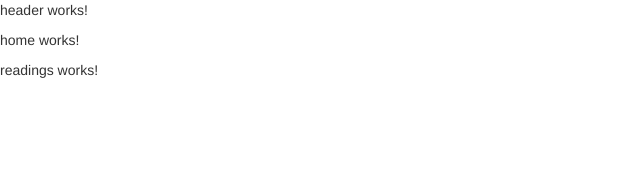
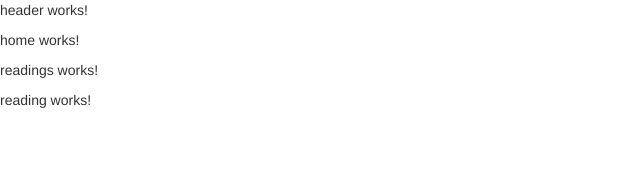
Before and after one commit to talor-hammond/diabebes-angular-ts, an Angular app: page / in a window 1280 px wide. Shown: the top 180 px of the page, without its empty margins (0-640 px from the left). Built offline with nearby package versions, Linux system fonts and the light colour scheme.

Commit message:
import FormsModule

```diff
--- a/src/app/app.component.html
+++ b/src/app/app.component.html
@@ -1,3 +1,4 @@
 <app-header></app-header>
 <app-home></app-home>
 <app-readings></app-readings>
+<app-reading></app-reading>
--- a/src/app/app.module.ts
+++ b/src/app/app.module.ts
@@ -1,4 +1,5 @@
 import { BrowserModule } from '@angular/platform-browser';
+import { FormsModule } from '@angular/forms'
 import { NgModule } from '@angular/core';
 
 import { AppComponent } from './app.component';
@@ -16,7 +17,8 @@ import { ReadingComponent } from './components/readings/reading/reading.componen
     ReadingComponent
   ],
   imports: [
-    BrowserModule
+    BrowserModule,
+    FormsModule
   ],
   providers: [],
   bootstrap: [AppComponent]
```
